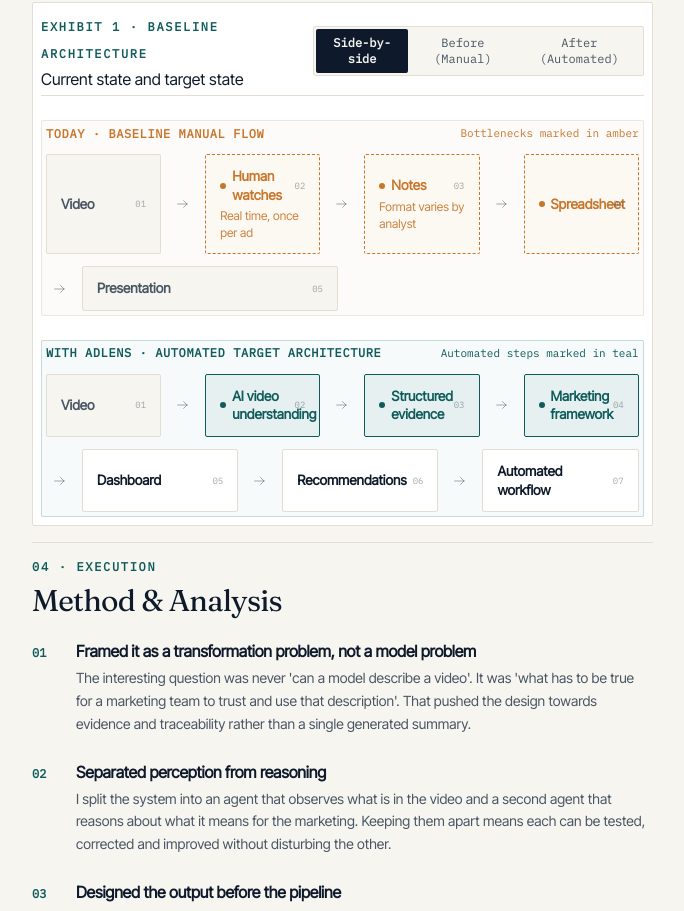
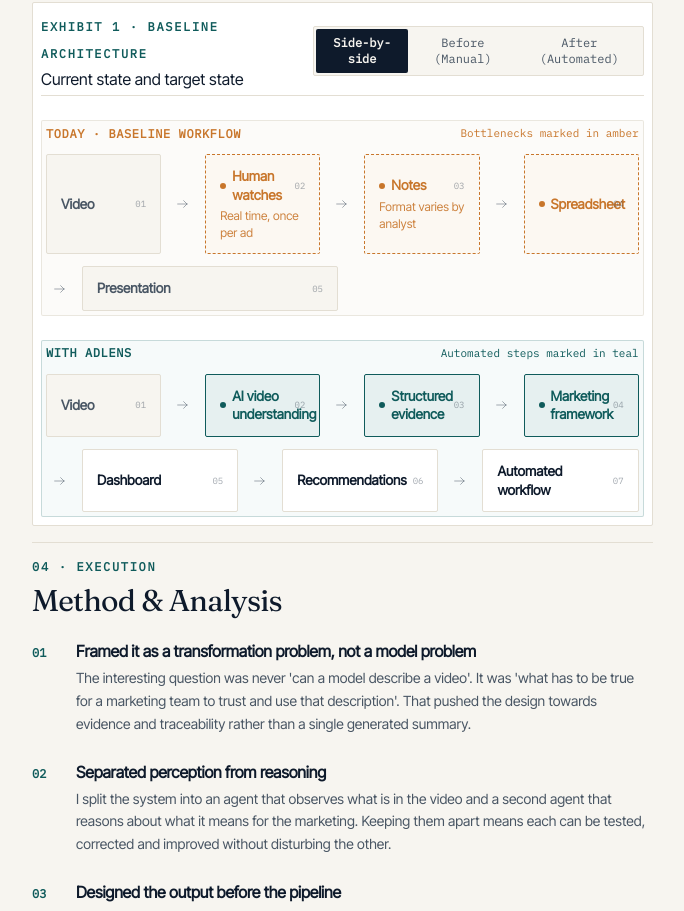
Before and after one commit to koolsharmafamily/kool-website, a React (Vite) app: page /work/adlens-ai in a window 1280 px wide. Shown: the part 1454-2365 px from the top of the page, without its empty margins (56-740 px from the left). Built offline with nearby package versions, Linux system fonts and the light colour scheme.

Commit message:
feat: implement case study template with SCR box, M2 process exhibits, and M3 data flows

```diff
--- a/src/components/Diagram.tsx
+++ b/src/components/Diagram.tsx
@@ -250,7 +250,9 @@ export function Diagram({
               }`}
             >
               <span className="sm:hidden">After</span>
-              <span className="hidden sm:inline">After (Automated)</span>
+              <span className="hidden sm:inline">
+                {data.after.label.toLowerCase().includes("improved") ? "After (Improved)" : "After (Automated)"}
+              </span>
             </button>
           </div>
         }
@@ -260,7 +262,7 @@ export function Diagram({
             <div className="rounded-[2px] border border-rule/70 bg-paper/40 p-3 sm:p-4">
               <div className="mb-3 flex flex-col sm:flex-row sm:items-center justify-between gap-1">
                 <span className="font-mono text-xs font-semibold uppercase tracking-wider text-signal">
-                  {data.before.label} · Baseline manual flow
+                  {data.before.label} · Baseline workflow
                 </span>
                 <span className="font-mono text-[11px] text-signal font-medium">Bottlenecks marked in amber</span>
               </div>
@@ -272,9 +274,13 @@ export function Diagram({
             <div className="rounded-[2px] border border-accent/20 bg-[#F0F7F7]/60 p-3 sm:p-4">
               <div className="mb-3 flex flex-col sm:flex-row sm:items-center justify-between gap-1">
                 <span className="font-mono text-xs font-semibold uppercase tracking-wider text-accent">
-                  {data.after.label} · Automated target architecture
+                  {data.after.label}
                 </span>
-                <span className="font-mono text-[11px] text-accent font-medium">Automated steps marked in teal</span>
+                <span className="font-mono text-[11px] text-accent font-medium">
+                  {data.after.label.toLowerCase().includes("improved")
+                    ? "Optimised steps marked in teal"
+                    : "Automated steps marked in teal"}
+                </span>
               </div>
               <Flow steps={data.after.steps} />
             </div>
```
